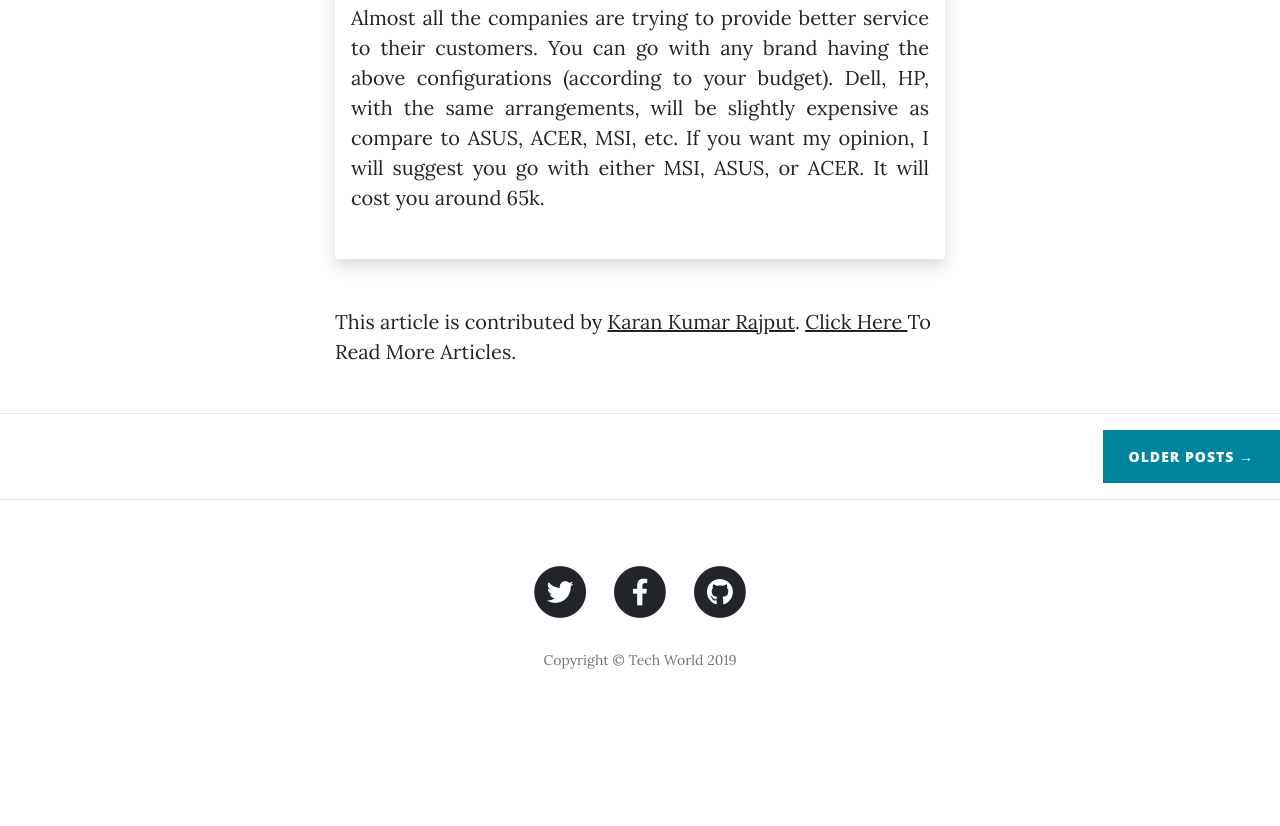
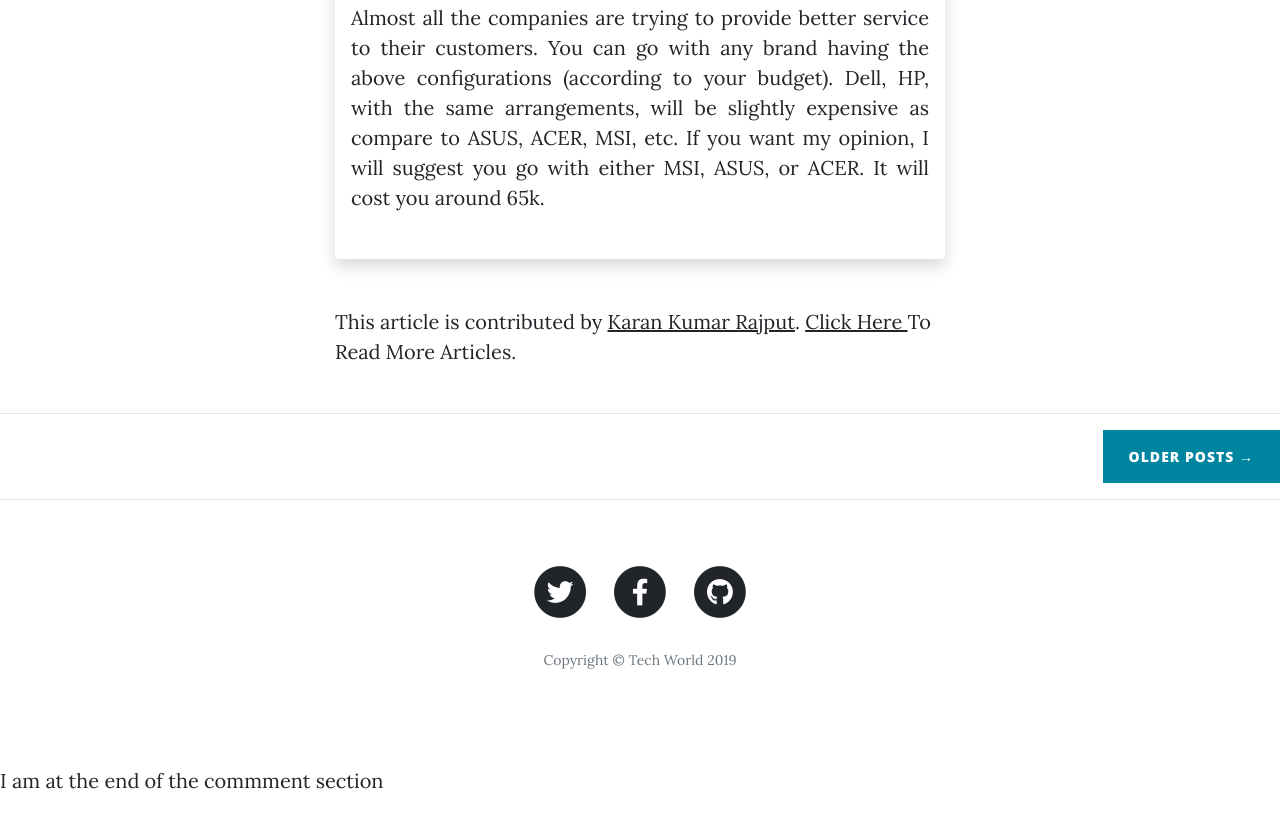
Before and after one commit to kkaran0908/kkaran0908.github.io, a website: page laptop_machine_learning.html in a window 1280 px wide. Shown: the part 3367-4193 px from the top of the page. Before the commit the page ends 4103 px from the top, so only its background shows below. Drawn offline with nearby package versions, Linux system fonts and the light colour scheme; a script that the page names is missing.

Commit message:
Update laptop_machine_learning.html

```diff
--- a/laptop_machine_learning.html
+++ b/laptop_machine_learning.html
@@ -258,7 +258,7 @@ s.setAttribute('data-timestamp', +new Date());
 })();
 </script>
 <noscript>Please enable JavaScript to view the <a href="https://disqus.com/?ref_noscript">comments powered by Disqus.</a></noscript>
-
+  <p>I am at the end of the commment section</p>
 
 </body>
 
```
